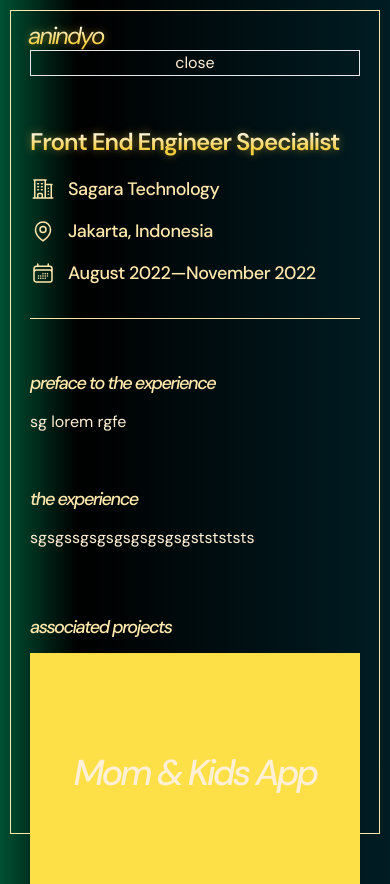
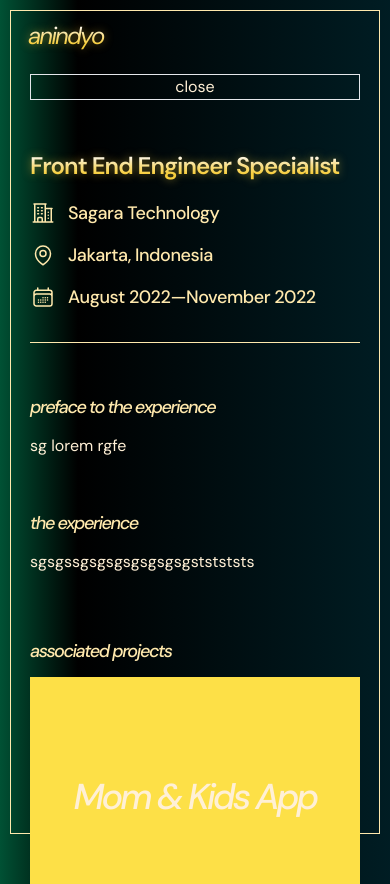
Before and after one commit to anindyoo/portfolio, a React (Create React App) app: page /experiences in a window 390 px wide. Both pictures are taken after a click on the button 195 px from the left and 237 px from the top of the page. Built offline with nearby package versions, Linux system fonts and the light colour scheme.

Commit message:
style: add top padding into mobile article display.

```diff
--- a/src/components/ExperiencesComp/ExperiencesArticle.jsx
+++ b/src/components/ExperiencesComp/ExperiencesArticle.jsx
@@ -23,7 +23,7 @@ const ExperiencesArticle = (props) => {
       flex flex-col gap-[3.125rem]
       w-full h-fit
       my-[1.875rem]
-      px-2.5 pb-28
+      px-2.5 pb-28 pt-6 lg:pt-0
       overflow-hidden"
       >
         {mobile && (
```
